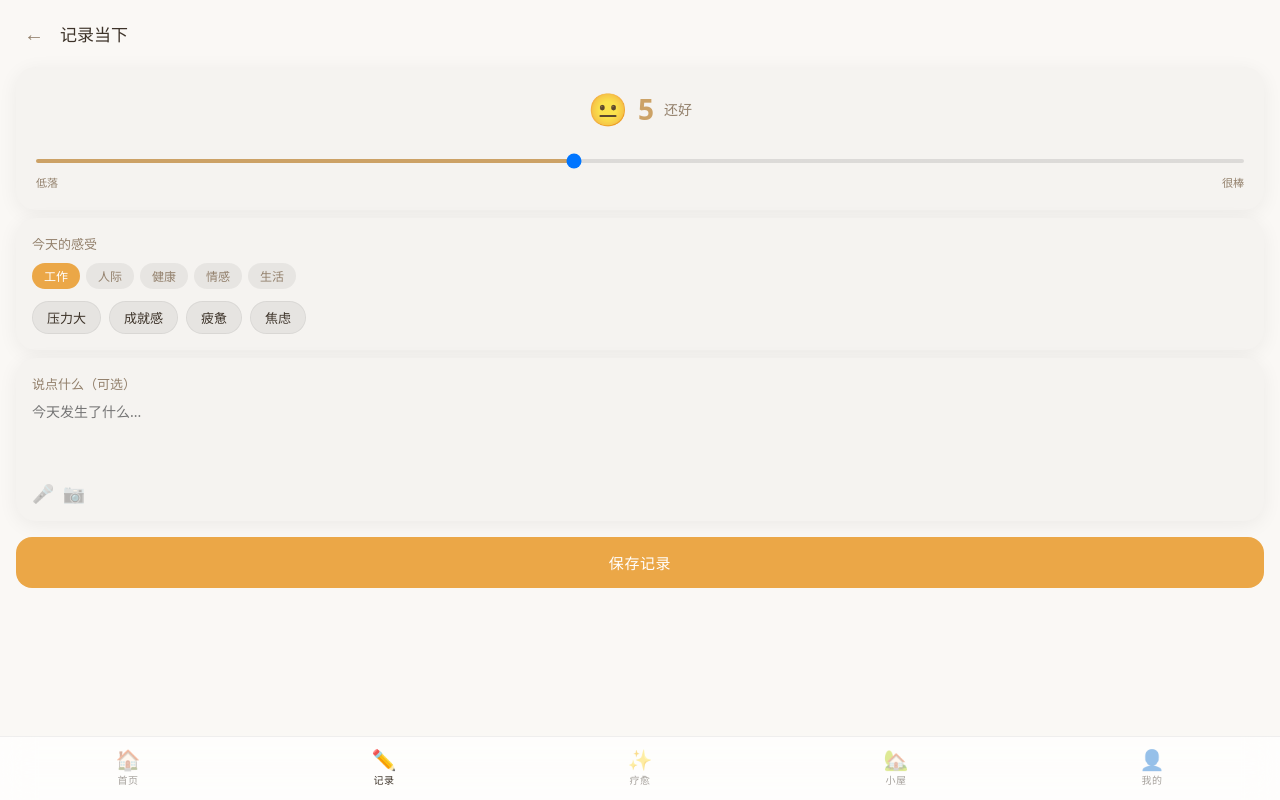
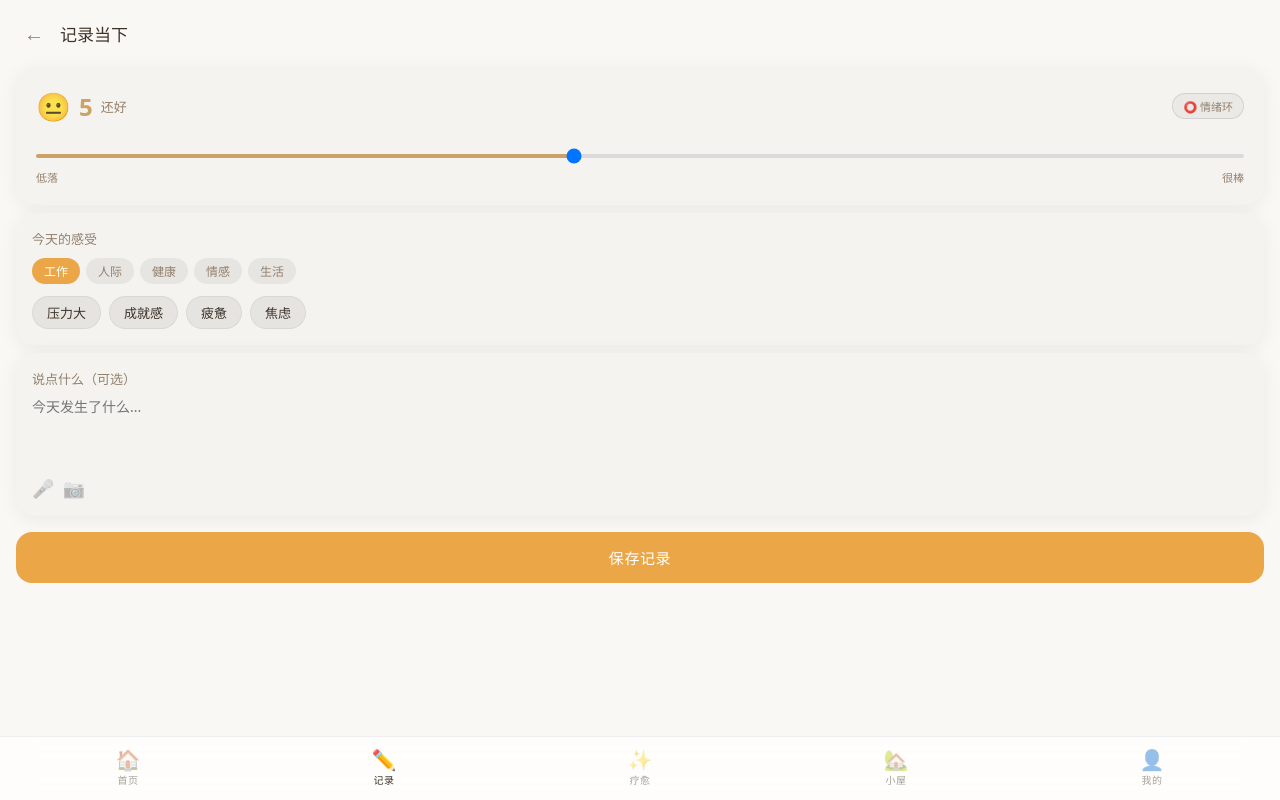
Before and after one commit to jjs0706/Seen_demo_0417, a React (Vite) app: page /record in a window 1280 px wide. Built offline with nearby package versions, Linux system fonts and the light colour scheme; no server answers.

Commit message:
feat(record): add Russell emotion wheel as alternative input mode

```diff
--- /dev/null
+++ b/src/pages/RecordPage/EmotionWheel.tsx
@@ -0,0 +1,167 @@
+import { useRef, useCallback } from 'react'
+
+// Russell 情绪环 —— 坐标系：x=愉悦度(-1~1), y=唤醒度(-1~1)
+const EMOTIONS = [
+  { label: '兴奋', x:  0.50, y:  0.80 },
+  { label: '开心', x:  0.82, y:  0.40 },
+  { label: '愉悦', x:  0.88, y: -0.10 },
+  { label: '平静', x:  0.65, y: -0.62 },
+  { label: '放松', x:  0.22, y: -0.88 },
+  { label: '满足', x: -0.12, y: -0.82 },
+  { label: '疲惫', x: -0.48, y: -0.72 },
+  { label: '低落', x: -0.78, y: -0.42 },
+  { label: '无聊', x: -0.85, y:  0.05 },
+  { label: '焦虑', x: -0.62, y:  0.58 },
+  { label: '紧张', x: -0.18, y:  0.88 },
+  { label: '期待', x:  0.28, y:  0.85 },
+]
+
+function nearest(x: number, y: number) {
+  return EMOTIONS.reduce((best, e) => {
+    const d = (e.x - x) ** 2 + (e.y - y) ** 2
+    return d < (best.d ?? Infinity) ? { ...e, d } : best
+  }, {} as typeof EMOTIONS[0] & { d?: number })
+}
+
+export interface WheelValue {
+  x: number   // 愉悦度 -1~1
+  y: number   // 唤醒度 -1~1
+  emotion: string
+}
+
+interface Props {
+  value: WheelValue
+  onChange: (v: WheelValue) => void
+}
+
+const SIZE = 240
+
+export default function EmotionWheel({ value, onChange }: Props) {
+  const ref = useRef<HTMLDivElement>(null)
+
+  const handle = useCallback((e: React.PointerEvent) => {
+    const el = ref.current
+    if (!el) return
+    const rect = el.getBoundingClientRect()
+    const r = rect.width / 2
+    let nx = (e.clientX - rect.left - r) / r
+    let ny = -(e.clientY - rect.top - r) / r  // flip Y轴
+    const len = Math.sqrt(nx * nx + ny * ny)
+    if (len > 1) { nx /= len; ny /= len }
+    const em = nearest(nx, ny)
+    onChange({ x: nx, y: ny, emotion: em.label })
+  }, [onChange])
+
+  // dot 位置（百分比）
+  const dotLeft = (value.x + 1) / 2 * 100
+  const dotTop  = (1 - (value.y + 1) / 2) * 100
+
+  // 当前情绪颜色
+  const hue = value.x > 0
+    ? (value.y > 0 ? '35' : '160')   // 愉快：兴奋=暖橙 / 平静=绿
+    : (value.y > 0 ? '280' : '220')  // 不愉快：焦虑=紫 / 低落=蓝
+  const dotColor = `hsl(${hue}, 70%, 55%)`
+
+  return (
+    <div style={{ display: 'flex', flexDirection: 'column', alignItems: 'center', gap: 10 }}>
+
+      {/* 当前情绪标签 */}
+      <div style={{
+        fontSize: 20, fontWeight: 600,
+        color: dotColor,
+        minHeight: 28,
+        transition: 'color 0.25s',
+        letterSpacing: '0.04em',
+      }}>
+        {value.emotion || '点击圆盘选择'}
+      </div>
+
+      {/* 顶部轴标签 */}
+      <div style={{ fontSize: 11, color: 'rgba(0,0,0,0.3)' }}>激活 ↑</div>
+
+      <div style={{ display: 'flex', alignItems: 'center', gap: 6 }}>
+        {/* 左侧轴标签 */}
+        <div style={{ fontSize: 11, color: 'rgba(0,0,0,0.3)', writingMode: 'vertical-rl', transform: 'rotate(180deg)' }}>
+          不愉快
+        </div>
+
+        {/* 圆盘 */}
+        <div
+          ref={ref}
+          onPointerDown={e => { e.currentTarget.setPointerCapture(e.pointerId); handle(e) }}
+          onPointerMove={e => { if (e.buttons) handle(e) }}
+          style={{
+            width: SIZE, height: SIZE,
+            borderRadius: '50%',
+            position: 'relative',
+            touchAction: 'none',
+            cursor: 'crosshair',
+            flexShrink: 0,
+            background: [
+              'radial-gradient(circle at 75% 25%, rgba(255,190,80,0.55)  0%, transparent 55%)',
+              'radial-gradient(circle at 25% 25%, rgba(180,80,220,0.35)  0%, transparent 55%)',
+              'radial-gradient(circle at 75% 75%, rgba(80,200,170,0.45)  0%, transparent 55%)',
+              'radial-gradient(circle at 25% 75%, rgba(80,110,200,0.38)  0%, transparent 55%)',
+              'rgba(245,243,240,1)',
+            ].join(', '),
+            boxShadow: 'inset 0 0 0 1.5px rgba(0,0,0,0.07), 0 4px 20px rgba(0,0,0,0.08)',
+            overflow: 'hidden',
+          }}
+        >
+          {/* 十字轴线 */}
+          <div style={{ position: 'absolute', top: '50%', left: '8%', right: '8%', height: 1, background: 'rgba(0,0,0,0.07)', transform: 'translateY(-50%)' }} />
+          <div style={{ position: 'absolute', left: '50%', top: '8%', bottom: '8%', width: 1, background: 'rgba(0,0,0,0.07)', transform: 'translateX(-50%)' }} />
+
+          {/* 情绪标签 */}
+          {EMOTIONS.map(em => {
+            const lx = (em.x + 1) / 2 * 100
+            const ly = (1 - (em.y + 1) / 2) * 100
+            const isSelected = em.label === value.emotion
+            return (
+              <div
+                key={em.label}
+                style={{
+                  position: 'absolute',
+                  left: `${lx}%`, top: `${ly}%`,
+                  transform: 'translate(-50%, -50%)',
+                  fontSize: isSelected ? 12 : 10,
+                  fontWeight: isSelected ? 600 : 400,
+                  color: isSelected ? dotColor : 'rgba(0,0,0,0.38)',
+                  whiteSpace: 'nowrap',
+                  pointerEvents: 'none',
+                  transition: 'all 0.2s',
+                  textShadow: '0 1px 2px rgba(255,255,255,0.8)',
+                }}
+              >
+                {em.label}
+              </div>
+            )
+          })}
+
+          {/* 拖拽点 */}
+          <div style={{
+            position: 'absolute',
+            left: `${dotLeft}%`, top: `${dotTop}%`,
+            transform: 'translate(-50%, -50%)',
+            width: 22, height: 22,
+            borderRadius: '50%',
+            background: dotColor,
+            border: '3px solid white',
+            boxShadow: '0 2px 10px rgba(0,0,0,0.25)',
+            transition: 'background 0.25s',
+            pointerEvents: 'none',
+            zIndex: 2,
+          }} />
+        </div>
+
+        {/* 右侧轴标签 */}
+        <div style={{ fontSize: 11, color: 'rgba(0,0,0,0.3)', writingMode: 'vertical-rl' }}>
+          愉快
+        </div>
+      </div>
+
+      {/* 底部轴标签 */}
+      <div style={{ fontSize: 11, color: 'rgba(0,0,0,0.3)' }}>↓ 平静</div>
+    </div>
+  )
+}
--- a/src/pages/RecordPage/RecordPage.tsx
+++ b/src/pages/RecordPage/RecordPage.tsx
@@ -2,6 +2,7 @@ import { useState } from 'react'
 import { useNavigate } from 'react-router-dom'
 import { motion, AnimatePresence } from 'framer-motion'
 import { useAppStore } from '../../store/appStore'
+import EmotionWheel, { type WheelValue } from './EmotionWheel'
 
 // 情绪分数 → 表情 + 文字
 const SCORE_DISPLAY: Record<number, { emoji: string; label: string }> = {
@@ -39,14 +40,19 @@ export default function RecordPage() {
   const navigate = useNavigate()
   const addRecord = useAppStore(s => s.addRecord)
 
+  const [mode, setMode] = useState<'slider' | 'wheel'>('slider')
   const [score, setScore] = useState(5)
+  const [wheelVal, setWheelVal] = useState<WheelValue>({ x: 0.5, y: 0, emotion: '愉悦' })
   const [activeCat, setActiveCat] = useState('工作')
   const [selectedTags, setSelectedTags] = useState<string[]>([])
   const [description, setDescription] = useState('')
   const [saved, setSaved] = useState(false)
 
-  const currentColor = scoreToHsl(score)
-  const { emoji, label } = SCORE_DISPLAY[score]
+  // 圆盘模式下将愉悦度映射到 1-10 分数
+  const wheelScore = Math.round((wheelVal.x + 1) / 2 * 9) + 1
+  const activeScore = mode === 'slider' ? score : Math.max(1, Math.min(10, wheelScore))
+  const currentColor = scoreToHsl(activeScore)
+  const { emoji, label } = SCORE_DISPLAY[activeScore]
 
   const toggleTag = (tag: string) => {
     setSelectedTags(prev =>
@@ -55,7 +61,11 @@ export default function RecordPage() {
   }
 
   const handleSave = () => {
-    addRecord({ score, tags: selectedTags, description })
+    const finalScore = mode === 'slider' ? score : activeScore
+    const finalTags = mode === 'wheel'
+      ? [...new Set([wheelVal.emotion, ...selectedTags])]
+      : selectedTags
+    addRecord({ score: finalScore, tags: finalTags, description })
     setSaved(true)
     setTimeout(() => navigate('/'), 800)
   }
@@ -88,7 +98,7 @@ export default function RecordPage() {
         </h2>
       </div>
 
-      {/* 情绪分数卡片 */}
+      {/* 情绪卡片 */}
       <div style={{
         margin: '8px 16px',
         background: 'var(--color-card)',
@@ -96,70 +106,63 @@ export default function RecordPage() {
         padding: '20px',
         boxShadow: 'var(--shadow-card)',
       }}>
-        {/* 表情 + 分数 + 状态 */}
-        <div style={{
-          display: 'flex',
-          alignItems: 'center',
-          justifyContent: 'center',
-          gap: '10px',
-          marginBottom: '16px',
-        }}>
-          <motion.span
-            key={emoji}
-            initial={{ scale: 0.6, opacity: 0 }}
-            animate={{ scale: 1, opacity: 1 }}
-            transition={{ duration: 0.2 }}
-            style={{ fontSize: '32px' }}
-          >
+        {/* 标题行 + 模式切换 */}
+        <div style={{ display: 'flex', justifyContent: 'space-between', alignItems: 'center', marginBottom: 16 }}>
+          <div style={{ display: 'flex', alignItems: 'center', gap: 8 }}>
+            <motion.span key={emoji} initial={{ scale: 0.6 }} animate={{ scale: 1 }} style={{ fontSize: 28 }}>
               {emoji}
             </motion.span>
-          <motion.span
-            key={score}
-            initial={{ y: -4, opacity: 0 }}
-            animate={{ y: 0, opacity: 1 }}
-            transition={{ duration: 0.15 }}
+            <motion.span key={activeScore} initial={{ y: -4, opacity: 0 }} animate={{ y: 0, opacity: 1 }}
+              style={{ fontSize: 24, fontWeight: 600, color: currentColor }}>
+              {activeScore}
+            </motion.span>
+            <span style={{ fontSize: 13, color: 'var(--color-text-sub)' }}>{label}</span>
+          </div>
+          {/* 模式切换按钮 */}
+          <button
+            onClick={() => setMode(m => m === 'slider' ? 'wheel' : 'slider')}
             style={{
-              fontSize: '28px',
-              fontWeight: 600,
-              color: currentColor,
+              padding: '4px 10px',
+              borderRadius: 20,
+              border: '1px solid rgba(0,0,0,0.1)',
+              fontSize: 11,
+              cursor: 'pointer',
+              background: mode === 'wheel' ? 'var(--color-primary)' : 'rgba(0,0,0,0.04)',
+              color: mode === 'wheel' ? 'white' : 'var(--color-text-sub)',
+              transition: 'all 0.2s',
             }}
           >
-            {score}
-          </motion.span>
-          <span style={{ fontSize: '14px', color: 'var(--color-text-sub)' }}>
-            {label}
-          </span>
+            {mode === 'slider' ? '⭕ 情绪环' : '— 滑块'}
+          </button>
         </div>
 
-        {/* 滑块 */}
+        <AnimatePresence mode="wait">
+          {mode === 'slider' ? (
+            <motion.div key="slider"
+              initial={{ opacity: 0, y: 6 }} animate={{ opacity: 1, y: 0 }} exit={{ opacity: 0, y: -6 }}
+              transition={{ duration: 0.2 }}>
               <input
-          type="range"
-          min={1}
-          max={10}
-          value={score}
+                type="range" min={1} max={10} value={score}
                 onChange={e => setScore(Number(e.target.value))}
                 style={{
-            width: '100%',
-            height: '4px',
-            borderRadius: '999px',
-            outline: 'none',
-            cursor: 'pointer',
-            // 用 CSS 变量实现渐变色轨道
+                  width: '100%', height: '4px', borderRadius: '999px',
+                  outline: 'none', cursor: 'pointer',
                   background: `linear-gradient(to right, ${currentColor} ${(score - 1) / 9 * 100}%, rgba(0,0,0,0.1) ${(score - 1) / 9 * 100}%)`,
-            WebkitAppearance: 'none',
-            appearance: 'none',
+                  WebkitAppearance: 'none', appearance: 'none',
                 }}
               />
-        <div style={{
-          display: 'flex',
-          justifyContent: 'space-between',
-          marginTop: '6px',
-          fontSize: '11px',
-          color: 'var(--color-text-sub)',
-        }}>
-          <span>低落</span>
-          <span>很棒</span>
+              <div style={{ display: 'flex', justifyContent: 'space-between', marginTop: 6, fontSize: 11, color: 'var(--color-text-sub)' }}>
+                <span>低落</span><span>很棒</span>
               </div>
+            </motion.div>
+          ) : (
+            <motion.div key="wheel"
+              initial={{ opacity: 0, y: 6 }} animate={{ opacity: 1, y: 0 }} exit={{ opacity: 0, y: -6 }}
+              transition={{ duration: 0.2 }}>
+              <EmotionWheel value={wheelVal} onChange={setWheelVal} />
+            </motion.div>
+          )}
+        </AnimatePresence>
       </div>
 
       {/* 标签选择卡片 */}
```
Lines whose indentation alone changed are shown as unchanged.
